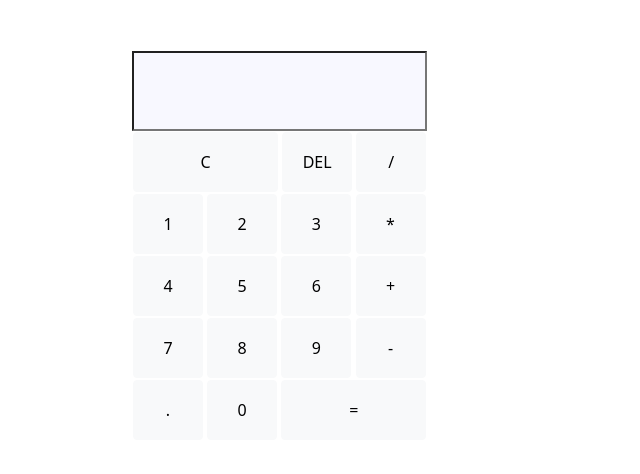
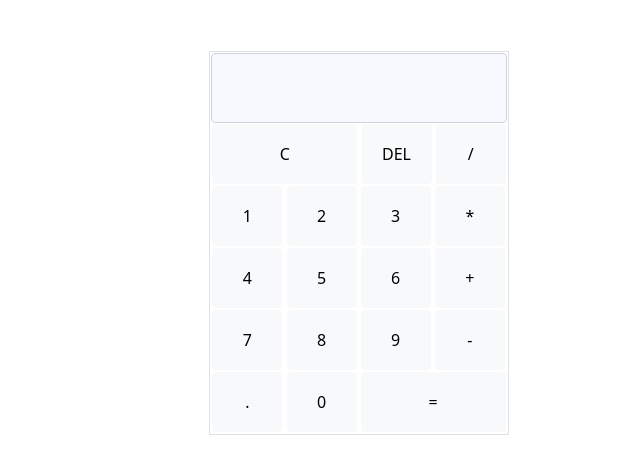
Before and after one commit to anandalpz/calculator, a plain HTML site: page index.html in a window 1280 px wide. Shown: the whole page, without its empty margins (253-893 px from the left). Drawn offline with nearby package versions, Linux system fonts and the light colour scheme.

Commit message:
calculator commit3

```diff
--- a/calc.css
+++ b/calc.css
@@ -1,24 +1,11 @@
-.main{
-    margin-top: 50px;
-    margin-left: 30%;
+.sub{
     width: 300px;
-    height: 400px;
 
-}
-input{
-    width: 300px;
-    height: 80px;
-}
-/* .sub1{
-
-} */
-.big{
-  width: 145px;
 }
 button{
     width: 70px;
     height: 60px;
-    padding: 10px;
+    padding: 5px;
 }
 div{
     padding: 1px;
--- a/index.html
+++ b/index.html
@@ -15,10 +15,18 @@
      <link rel="stylesheet" href="./calc.css">
 </head>
 <body>
-<div class="main">
-    <input type="text" id="result" style="width: 295px; background-color:ghostwhite">
+   <div class="container">
+       <div class="row">
+           <div class="col-lg-4 col-sm-4">
+
+           </div>
+           <div class="col-lg-4 col-sm-4">
+
+            <div class="sub border mt-5">
+
+                <input type="text" id="result" class="form-control" style="height: 70px; background-color:ghostwhite">
                 <div class="sub1">
-        <button type="button" class="btn btn-light big" onclick="clearBox()">C</button>
+                     <button type="button" class="btn btn-light big" style="width: 145px;" onclick="clearBox()">C</button>
                      <button type="button" class="btn btn-light" onclick="backSpace()">DEL</button>
                      <button type="button" class="btn btn-light"  onclick="displayValue('/')">/</button>
                 </div>
@@ -43,10 +51,16 @@
                 <div>
                  <button type="button" class="btn btn-light"  onclick="displayValue('.')">.</button>
                  <button type="button" class="btn btn-light"  onclick="displayValue('0')">0</button>
-    <button type="button" class="btn btn-light big" onclick="evaluateExp()">=</button>
+                 <button type="button" class="btn btn-light big" style="width: 145px;" onclick="evaluateExp()">=</button>
                 </div>
              </div>
+               </div>
+            </div>
+           <div class="col-lg-4 col-sm-4">
 
+           </div>
+       </div>
+   </div>
 </body>
 <script src="./script.js"></script>
 </html>
```
Lines whose indentation alone changed are shown as unchanged.
